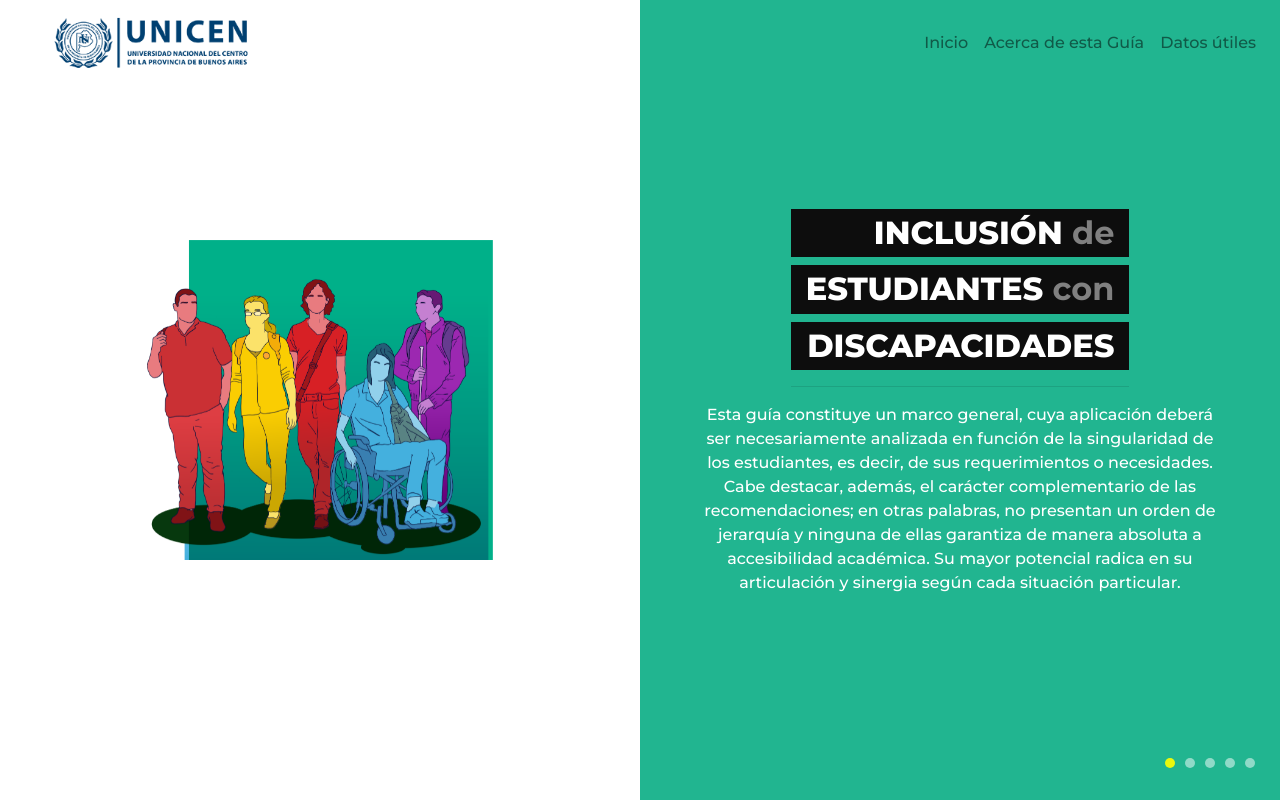
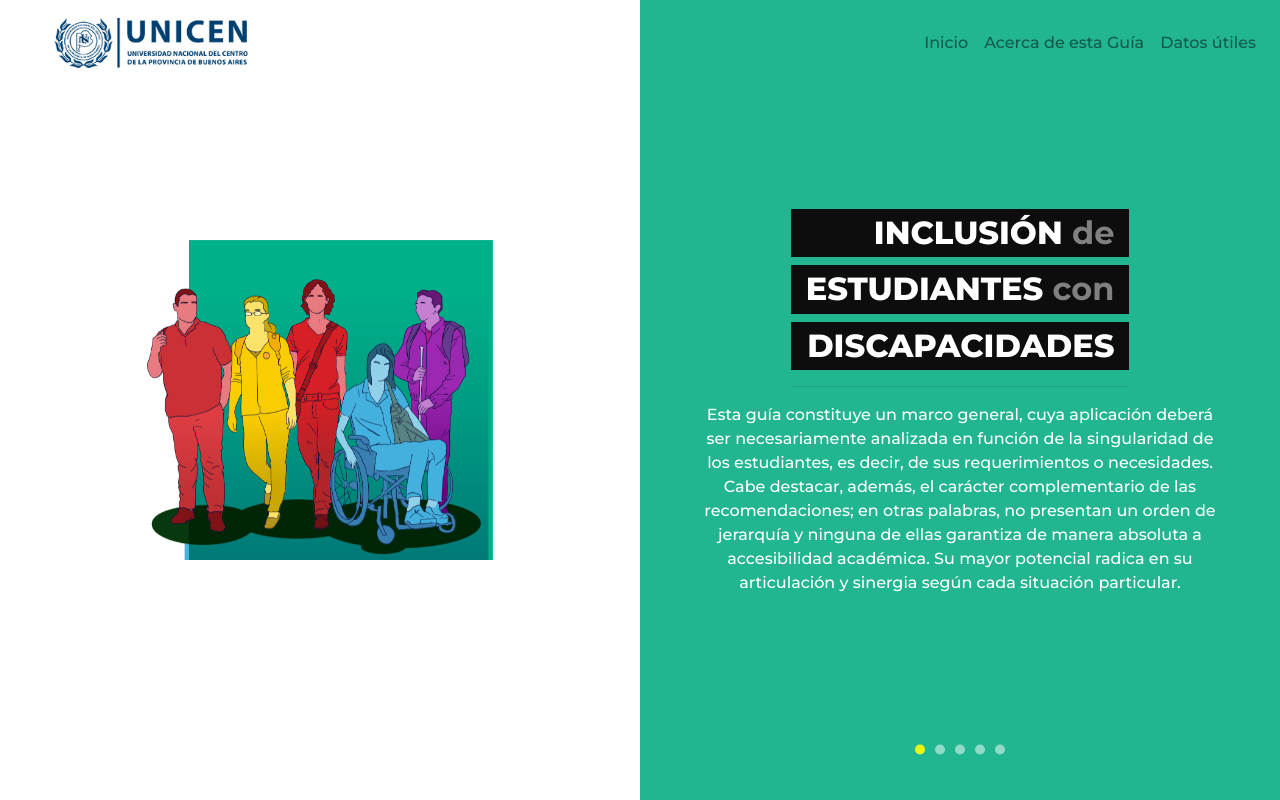
Before and after one commit to gabrielgila/disability-site, a React (Create React App) app: page /inicio in a window 1280 px wide. Built offline with nearby package versions, Linux system fonts and the light colour scheme.

Commit message:
tootltips added on dots

```diff
--- a/package.json
+++ b/package.json
@@ -18,6 +18,7 @@
     "react-scroll": "^1.8.1",
     "react-scroll-effects": "^1.0.13",
     "react-scroll-transitions": "^1.2.1",
+    "react-tooltip": "^4.2.9",
     "reactstrap": "^8.5.1"
   },
   "scripts": {
--- a/src/App.css
+++ b/src/App.css
@@ -8,11 +8,11 @@
   }
 
   .paginationDots {
-    display: inline;
-    position: absolute;
-    right: 20px;
+    position: fixed;
+    left: 75%;
     bottom: 20px;
-    z-index: 1000
+    transform: translate(-50%, -50%);
+    margin: 0 auto;
   }
 
   .img-height-60 {
@@ -373,3 +373,7 @@
   font-size: 1rem;
   font-weight: 800
 }
+
+.tooltip{
+  font-size: 3rem;
+}
--- a/src/components/DotsComponent.js
+++ b/src/components/DotsComponent.js
@@ -1,4 +1,6 @@
 import React from 'react';
+import ReactTooltip from "react-tooltip";
+import {NavLink} from "reactstrap";
 
 function Dots(props) {
 
@@ -24,11 +26,16 @@ function Dots(props) {
 
     return (
         <div className="paginationDots" onClick={() => console.log(props)}>
-            <span style={selected === 1 ? dotsel : dot}></span>
-            <span style={selected === 2 ? dotsel : dot}></span>
-            <span style={selected === 3 ? dotsel : dot}></span>
-            <span style={selected === 4 ? dotsel : dot}></span>
-            <span style={selected === 5 ? dotsel : dot}></span>
+            <span data-toggle="tooltip" data-tip data-for="home" style={selected === 1 ? dotsel : dot}></span>
+            <ReactTooltip id="home" place="top" effect="solid">Inicio</ReactTooltip>
+            <span data-toggle="tooltip" data-tip data-for="hear" style={selected === 2 ? dotsel : dot}></span>
+            <ReactTooltip id="hear" place="top" effect="solid">Discapacidad Auditiva</ReactTooltip>
+            <span data-toggle="tooltip" data-tip data-for="vision" style={selected === 3 ? dotsel : dot}></span>
+            <ReactTooltip id="vision" place="top" effect="solid">Discapacidad Visual</ReactTooltip>
+            <span data-toggle="tooltip" data-tip data-for="physics" style={selected === 4 ? dotsel : dot}></span>
+            <ReactTooltip id="physics" place="top" effect="solid">Discapacidad Físico/Motora</ReactTooltip>
+            <span data-toggle="tooltip" data-tip data-for="visceral" style={selected === 5 ? dotsel : dot}></span>
+            <ReactTooltip id="visceral" place="top" effect="solid">Discapacidad Visceral</ReactTooltip>
         </div >
     );
 }
--- a/src/components/HeaderComponent.js
+++ b/src/components/HeaderComponent.js
@@ -1,6 +1,7 @@
 import React, { useState } from 'react';
 import {Collapse, Navbar, NavbarToggler, NavbarBrand, Nav, NavItem, NavLink } from 'reactstrap';
 import { ReactComponent as Logo } from '../logo/Unicen_logo2.svg';
+import ReactTooltip from "react-tooltip";
 
 const Header = (props) => {
     const [isOpen, setIsOpen] = useState(false);
@@ -16,13 +17,22 @@ const Header = (props) => {
                 <Collapse isOpen={isOpen} navbar>
                     <Nav className="ml-auto" navbar>
                         <NavItem>
-                            <NavLink href="/inicio" data-toggle="tooltip" data-placement="top" title="Inicio">Inicio</NavLink>
+                            <NavLink href="/inicio" data-tip data-for="home">Inicio</NavLink>
+                            <ReactTooltip id="home" place="bottom" effect="solid">
+                                Inicio
+                            </ReactTooltip>
                         </NavItem>
                         <NavItem>
-                            <NavLink href="/acercade" data-toggle="tooltip" data-placement="top" title="Acerca de esta Guía">Acerca de esta Guía</NavLink>
+                            <NavLink href="/acercade" data-tip data-for="about">Acerca de esta Guía</NavLink>
+                            <ReactTooltip id="about" place="bottom" effect="solid">
+                                Acerca de esta Guía
+                            </ReactTooltip>
                         </NavItem>
                         <NavItem>
-                            <NavLink href="/datosutiles" data-toggle="tooltip" data-placement="top" title="Datos útiles">Datos útiles</NavLink>
+                            <NavLink href="/datosutiles" data-tip data-for="data">Datos útiles</NavLink>
+                            <ReactTooltip id="data" place="bottom" effect="solid">
+                                Datos útiles
+                            </ReactTooltip>
                         </NavItem>
                     </Nav>
                 </Collapse>
```
Also changed, not shown: 1 other file (tests, documents, lock files or other folders).
